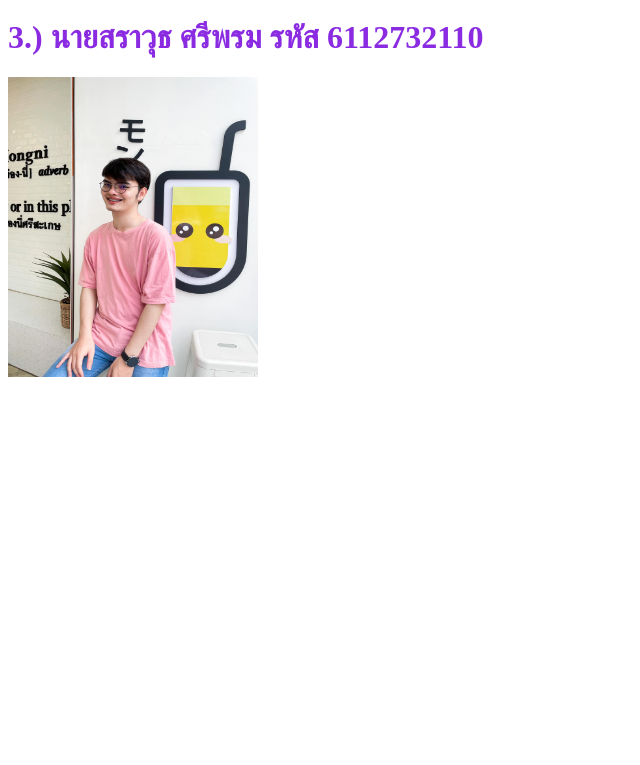
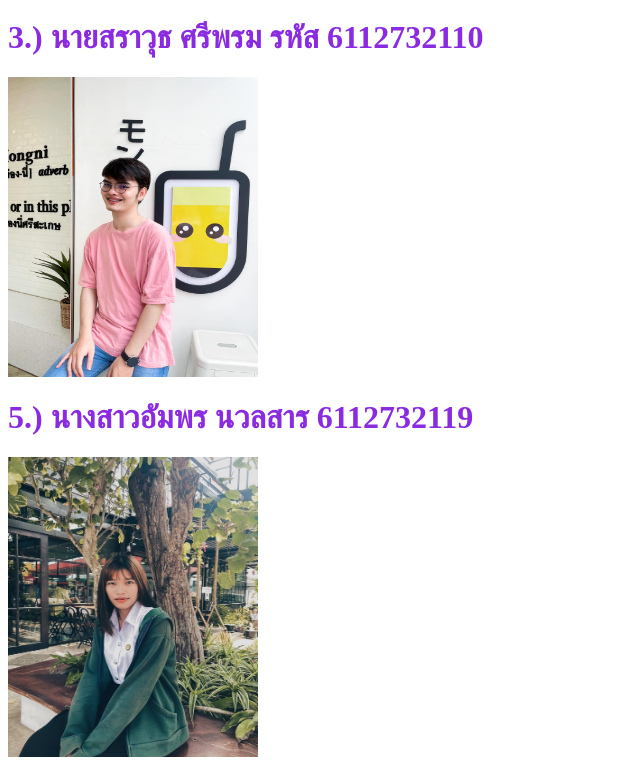
Before and after one commit to iammrandroid/resume, a plain HTML site: page index.html in a window 1280 px wide. Shown: the part 1147-1912 px from the top of the page, without its empty margins (0-640 px from the left). Before the commit the page ends 1532 px from the top, so only its background shows below. Drawn offline with Linux system fonts and the light colour scheme.

Commit message:
add amphorn

```diff
--- a/index.html
+++ b/index.html
@@ -16,6 +16,9 @@
     <BR/>
     <H1 style="color: blueviolet;">3.) นายสราวุธ ศรีพรม รหัส 6112732110</H1>
     <IMG SRC='./gallery/sarawut110.jpg' width="250" height="300" />
+	<BR/>
+    <H1 style="color: blueviolet;">5.) นางสาวอัมพร นวลสาร 6112732119</H1>
+    <IMG SRC='./gallery/p1.jpg' width="250" height="300" />
 
 
 </BODY>
```
Also changed, not shown: gallery/p1.jpg (added).
